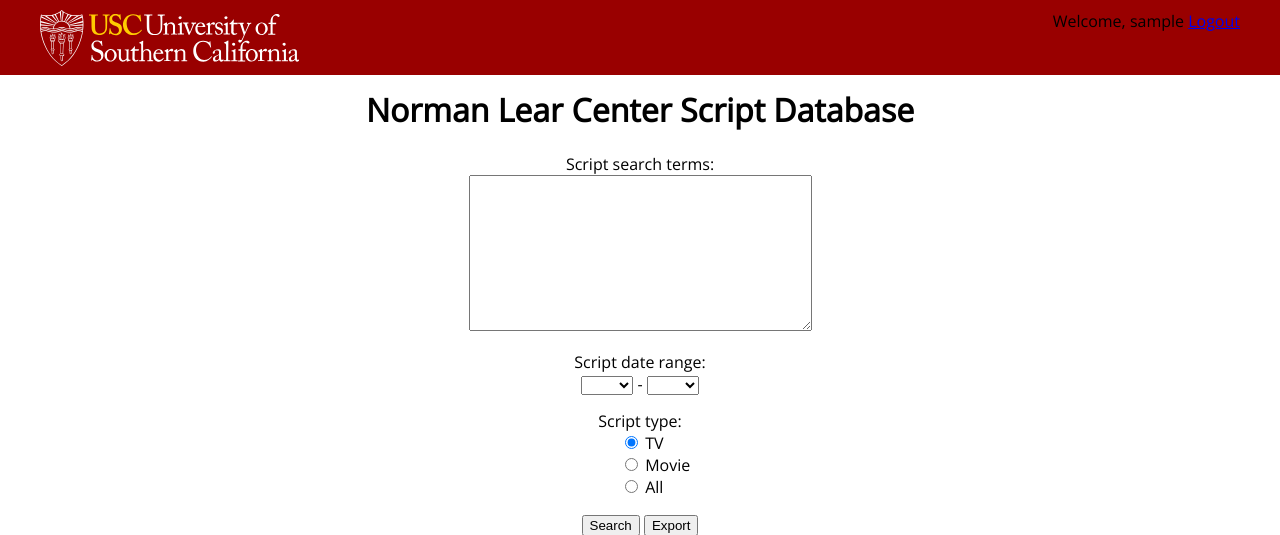
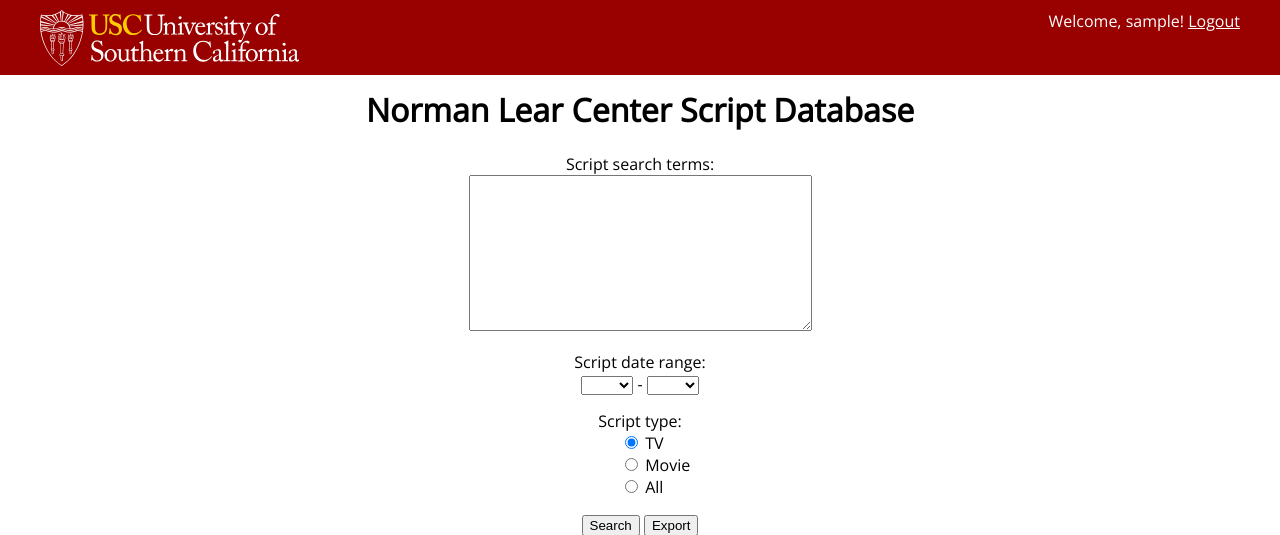
Before and after one commit to allenbkim/nlc-script-database, a Django app: page /search/ in a window 1280 px wide. Shown: the top 535 px of the page. Run offline with Django 3.2, Linux system fonts and the light colour scheme; the visitor is signed in with stand-in values (Sample User, id 1); parts of the project's set-up code (start-up, migrations or seed data) failed here and were passed over.

Commit message:
Update text in header to white

```diff
--- a/script_search/search/static/search/scriptsearch.css
+++ b/script_search/search/static/search/scriptsearch.css
@@ -51,6 +51,14 @@
 
 .logo-usc-responsive .icon-shield {
   fill:#fff;
+}
+
+.logout-action {
+  color:#fff;
+}
+
+.logout-action a {
+  color:#fff;
 }
 
 #login_form {
--- a/script_search/search/templates/searchtemplate.html
+++ b/script_search/search/templates/searchtemplate.html
@@ -19,7 +19,7 @@
           </div>
           <div class="logout-action">
             {% if request.user.is_authenticated %}
-            Welcome, {{ request.user.username }}
+            Welcome, {{ request.user.username }}!
             <a href="/logout">Logout</a>
             {% else %}
             <a href="/accounts/login?next=/search">Login</a>
```
